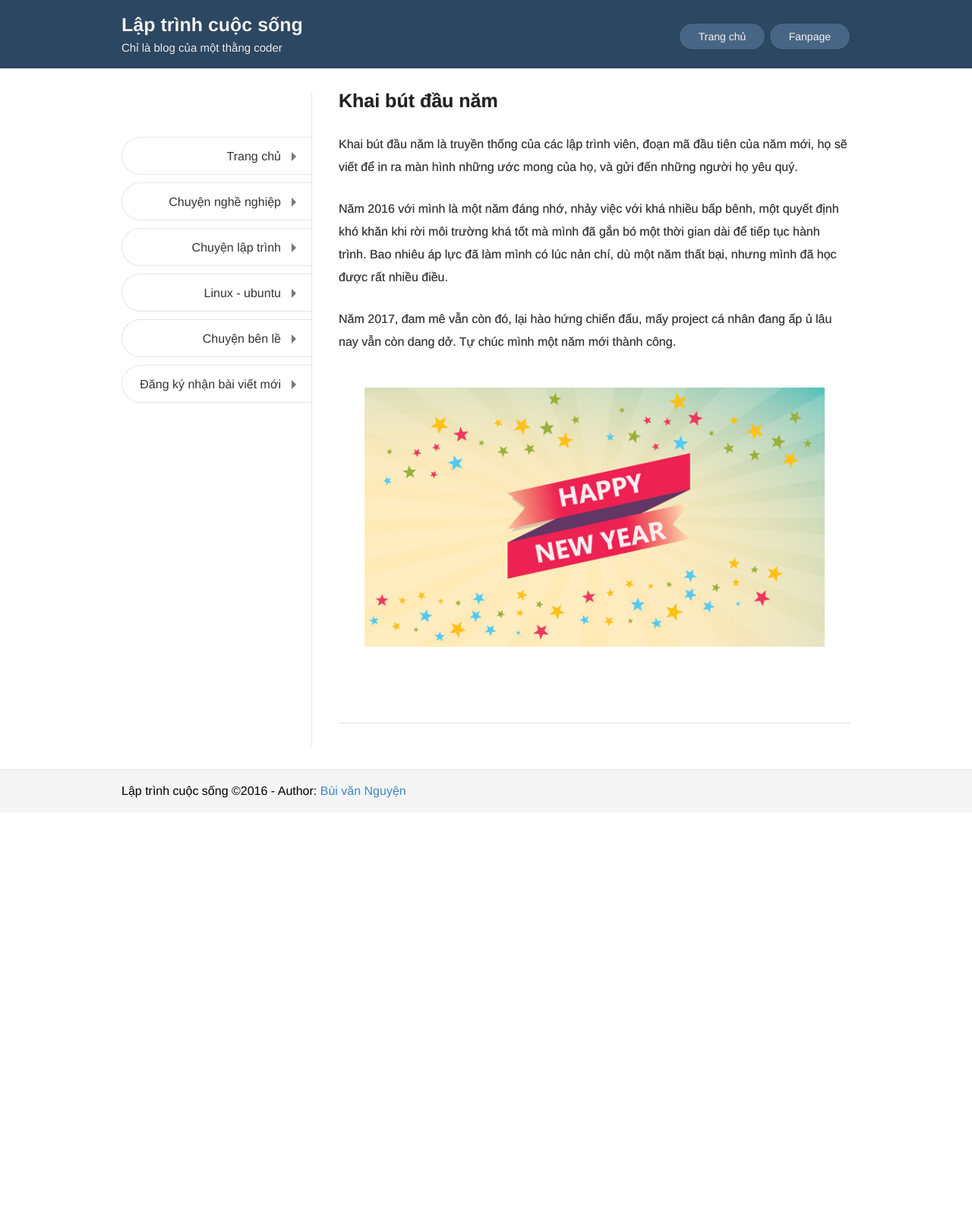
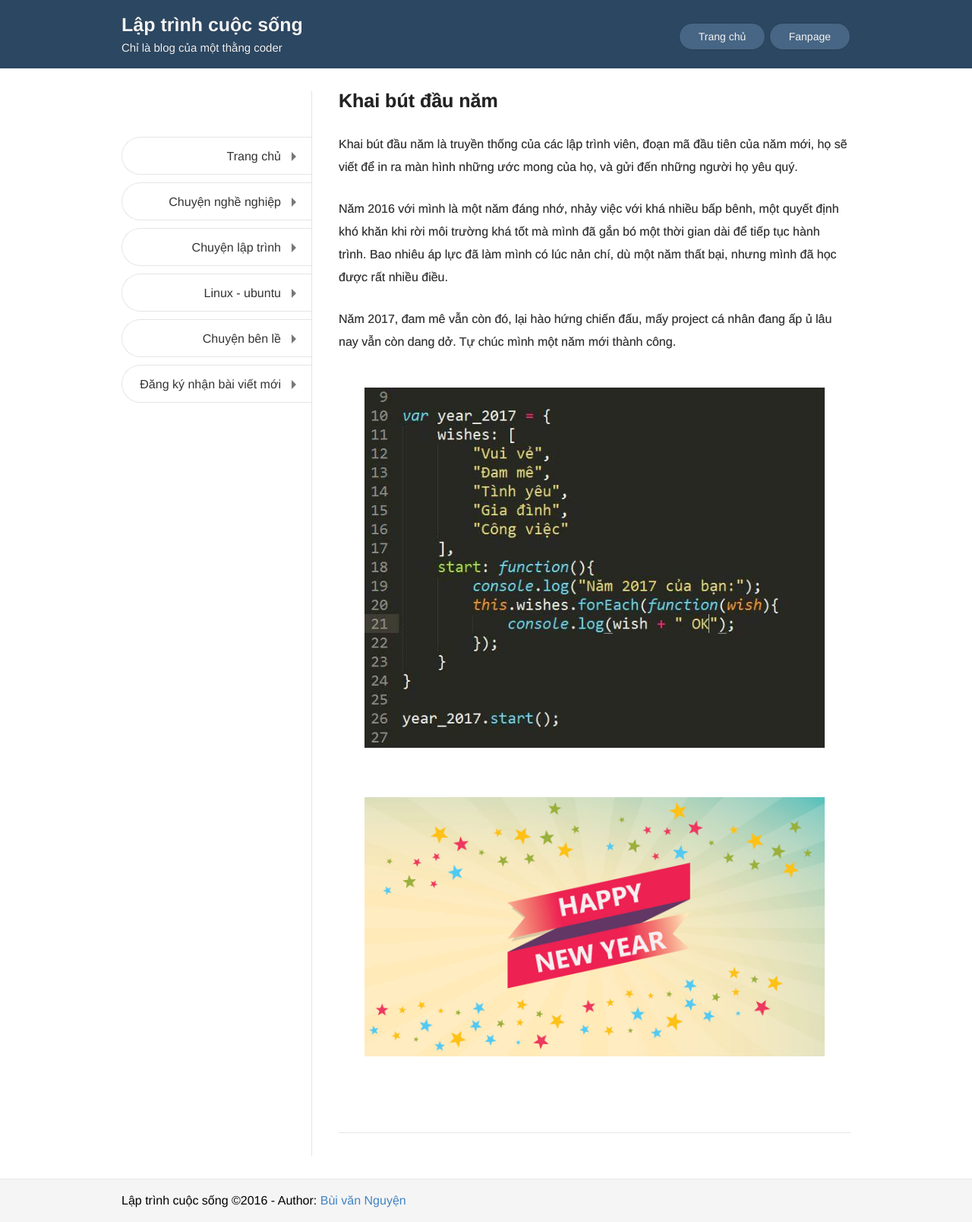
Before and after one commit to nguyentest/laptrinhcuocsong, a Jekyll site: the page built from _posts/2017-02-02-khai-but-dau-nam.md, in a window 1280 px wide. Shown: the whole page at 76% size. Built offline with Jekyll 4.4.1, drawn with Linux system fonts in a browser that asks for light colours; before the commit the page ends 1069 px from its top, so only the background shows below that.

Commit message:
Update 2017-02-02-khai-but-dau-nam.md

```diff
--- a/_posts/2017-02-02-khai-but-dau-nam.md
+++ b/_posts/2017-02-02-khai-but-dau-nam.md
@@ -11,4 +11,6 @@ Năm 2016 với mình là một năm đáng nhớ, nhảy việc với khá nhi
 
 Năm 2017, đam mê vẫn còn đó, lại hào hứng chiến đấu, mấy project cá nhân đang ấp ủ lâu nay vẫn còn dang dở. Tự chúc mình một năm mới thành công.
 
+![Chúc mừng năm mới](images/FB_IMG_1486038991369.jpg)
+
 ![Chúc mừng năm mới](images/happy-new-year-2017.jpg)
```
